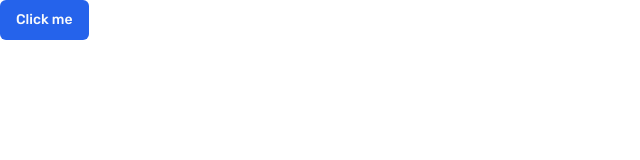
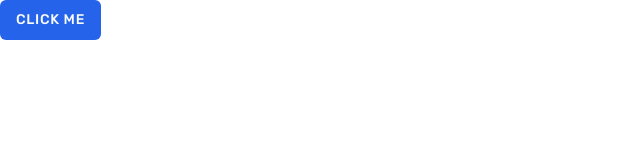
Before and after one commit to fitrondev/bookmark-landing-page, a React (Vite) app: page / in a window 1280 px wide. Shown: the top 160 px of the page, without its empty margins (0-640 px from the left). Built offline with nearby package versions, Linux system fonts and the light colour scheme.

Commit message:
chore: Update Button component styling and variants

```diff
--- a/src/components/ui/button.tsx
+++ b/src/components/ui/button.tsx
@@ -1,11 +1,11 @@
-import * as React from "react"
-import { Slot } from "@radix-ui/react-slot"
-import { cva, type VariantProps } from "class-variance-authority"
+import * as React from "react";
+import { Slot } from "@radix-ui/react-slot";
+import { cva, type VariantProps } from "class-variance-authority";
 
-import { cn } from "@/lib/utils"
+import { cn } from "@/lib/utils";
 
 const buttonVariants = cva(
-  "inline-flex items-center justify-center whitespace-nowrap rounded-md text-sm font-medium ring-offset-background transition-colors focus-visible:outline-none focus-visible:ring-2 focus-visible:ring-ring focus-visible:ring-offset-2 disabled:pointer-events-none disabled:opacity-50",
+  "text-lg uppercase tracking-wider inline-flex items-center justify-center whitespace-nowrap rounded-md text-sm font-medium ring-offset-background transition-colors focus-visible:outline-none focus-visible:ring-2 focus-visible:ring-ring focus-visible:ring-offset-2 disabled:pointer-events-none disabled:opacity-50",
   {
     variants: {
       variant: {
@@ -31,26 +31,26 @@
       size: "default",
     },
   }
-)
+);
 
 export interface ButtonProps
   extends React.ButtonHTMLAttributes<HTMLButtonElement>,
     VariantProps<typeof buttonVariants> {
-  asChild?: boolean
+  asChild?: boolean;
 }
 
 const Button = React.forwardRef<HTMLButtonElement, ButtonProps>(
   ({ className, variant, size, asChild = false, ...props }, ref) => {
-    const Comp = asChild ? Slot : "button"
+    const Comp = asChild ? Slot : "button";
     return (
       <Comp
         className={cn(buttonVariants({ variant, size, className }))}
         ref={ref}
         {...props}
       />
-    )
+    );
   }
-)
-Button.displayName = "Button"
+);
+Button.displayName = "Button";
 
-export { Button, buttonVariants }
+export { Button, buttonVariants };
```
